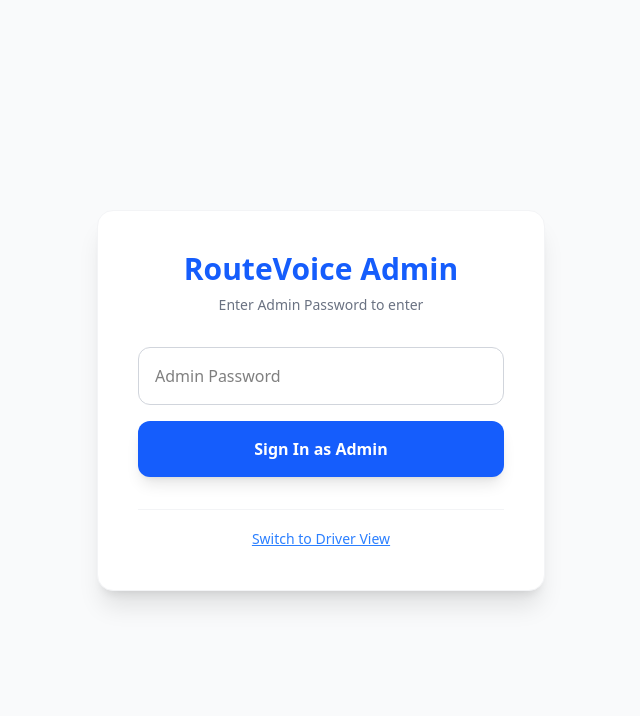
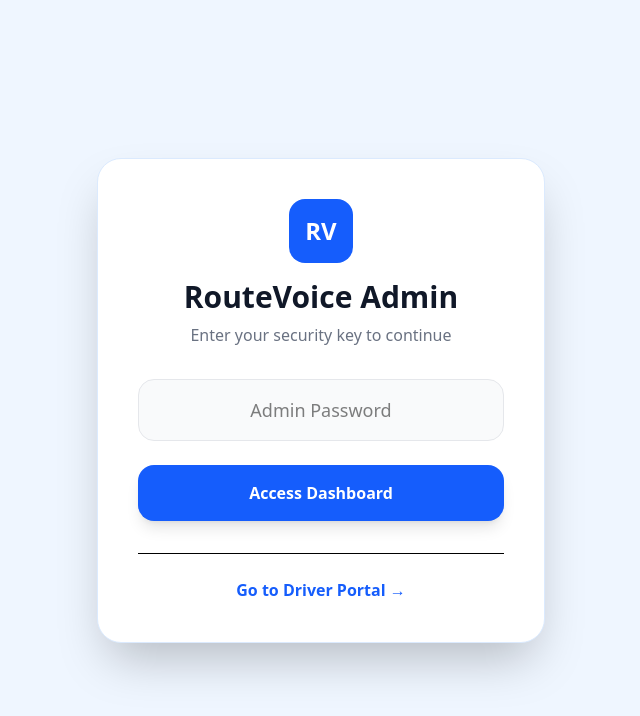
Before and after one commit to kiranmondal943/RouteVoice-Ads, a React (Vite) app: page /login in a window 1280 px wide. Shown: the top 716 px of the page, without its empty margins (319-959 px from the left). Built offline with nearby package versions, Linux system fonts and the light colour scheme.

Commit message:
Update Login.tsx

```diff
--- a/src/pages/Login.tsx
+++ b/src/pages/Login.tsx
@@ -1,48 +1,50 @@
-import React, { useState } from 'react';
+import React, { useState, useEffect } from 'react';
 
 export default function Login() {
   const [password, setPassword] = useState('');
 
+  // CLEARS OLD SESSIONS ON LOAD: This forces the "lock" to work
+  useEffect(() => {
+    localStorage.removeItem("isLoggedIn");
+  }, []);
+
   const handleLogin = (e: React.FormEvent) => {
     e.preventDefault();
-
-    // This is the "Security Guard" logic
     if (password === "admin123") {
       localStorage.setItem("isLoggedIn", "true");
       window.location.href = "/dashboard";
     } else {
-      alert("Wrong password! Access Denied.");
+      alert("Wrong password!");
     }
   };
 
   return (
-    <div className="min-h-screen flex items-center justify-center bg-gray-50 px-4">
-      <div className="max-w-md w-full space-y-8 bg-white p-10 rounded-2xl shadow-xl border border-gray-100">
-        <div className="text-center">
-          <h2 className="text-3xl font-extrabold text-blue-600">RouteVoice Admin</h2>
-          <p className="mt-2 text-sm text-gray-500">Enter Admin Password to enter</p>
+    <div className="min-h-screen flex items-center justify-center bg-blue-50 px-4">
+      <div className="max-w-md w-full bg-white p-10 rounded-3xl shadow-2xl border border-blue-100">
+        <div className="text-center mb-8">
+          <div className="w-16 h-16 bg-blue-600 rounded-2xl mx-auto mb-4 flex items-center justify-center text-white text-2xl font-bold">RV</div>
+          <h2 className="text-3xl font-black text-gray-900">RouteVoice Admin</h2>
+          <p className="text-gray-500 mt-2">Enter your security key to continue</p>
         </div>
 
-        {/* We use a FORM so that pressing Enter also works */}
-        <form onSubmit={handleLogin} className="space-y-4 mt-6">
+        <form onSubmit={handleLogin} className="space-y-6">
+          <div>
             <input
               type="password"
               placeholder="Admin Password"
-            className="w-full p-4 border border-gray-300 rounded-xl outline-none focus:ring-2 focus:ring-blue-500"
+              className="w-full p-4 bg-gray-50 border border-gray-200 rounded-2xl outline-none focus:ring-4 focus:ring-blue-100 transition-all text-center text-lg"
               value={password}
               onChange={(e) => setPassword(e.target.value)}
               required
             />
-          <button
-            type="submit"
-            className="w-full py-4 bg-blue-600 text-white font-bold rounded-xl shadow-lg hover:bg-blue-700 transition-all"
-          >
-            Sign In as Admin
+          </div>
+          <button type="submit" className="w-full py-4 bg-blue-600 text-white font-bold rounded-2xl shadow-lg hover:bg-blue-700 transition-all">
+            Access Dashboard
           </button>
-          <div className="text-center pt-4 border-t border-gray-100 mt-4">
-             <a href="/driver" className="text-blue-500 text-sm underline font-medium">Switch to Driver View</a>
+        </form>
+        <div className="mt-8 pt-6 border-t text-center">
+          <a href="/driver" className="text-blue-600 font-bold hover:underline">Go to Driver Portal →</a>
         </div>
-        </form>
       </div>
     </div>
   );
```
Lines whose indentation alone changed are shown as unchanged.
